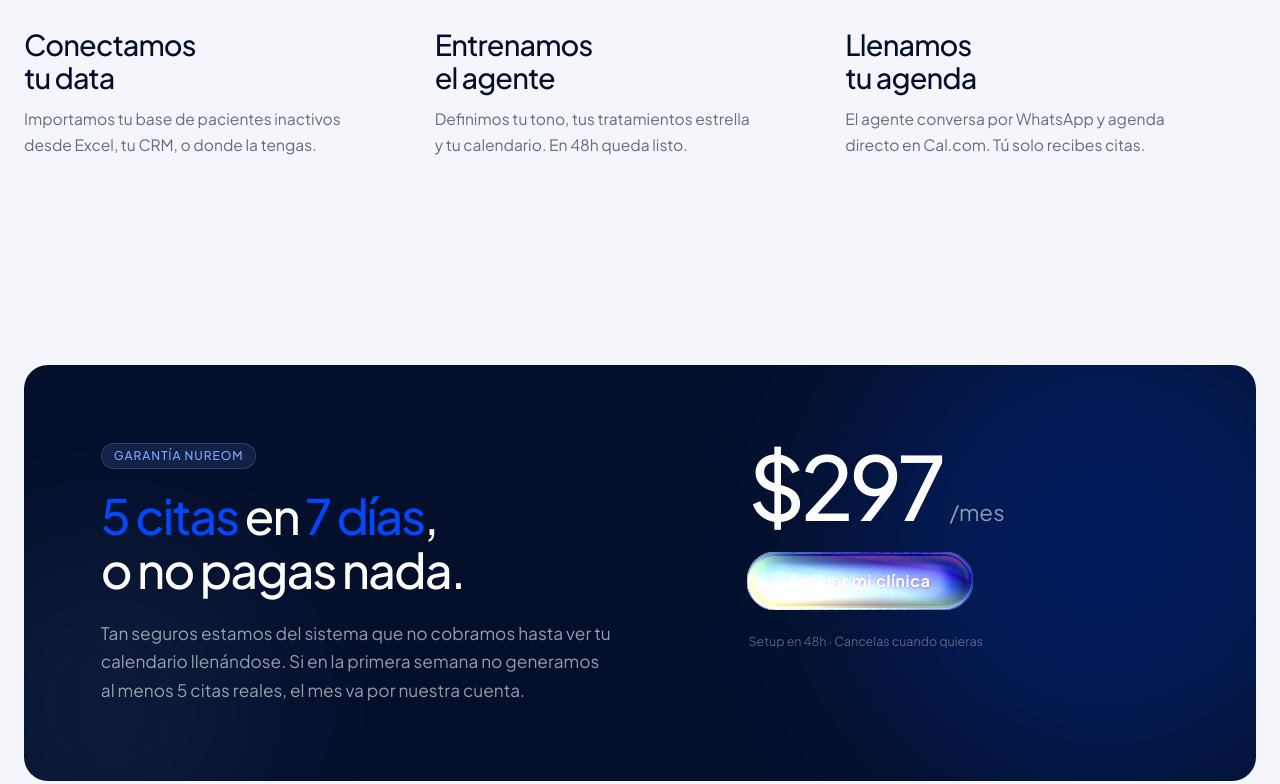
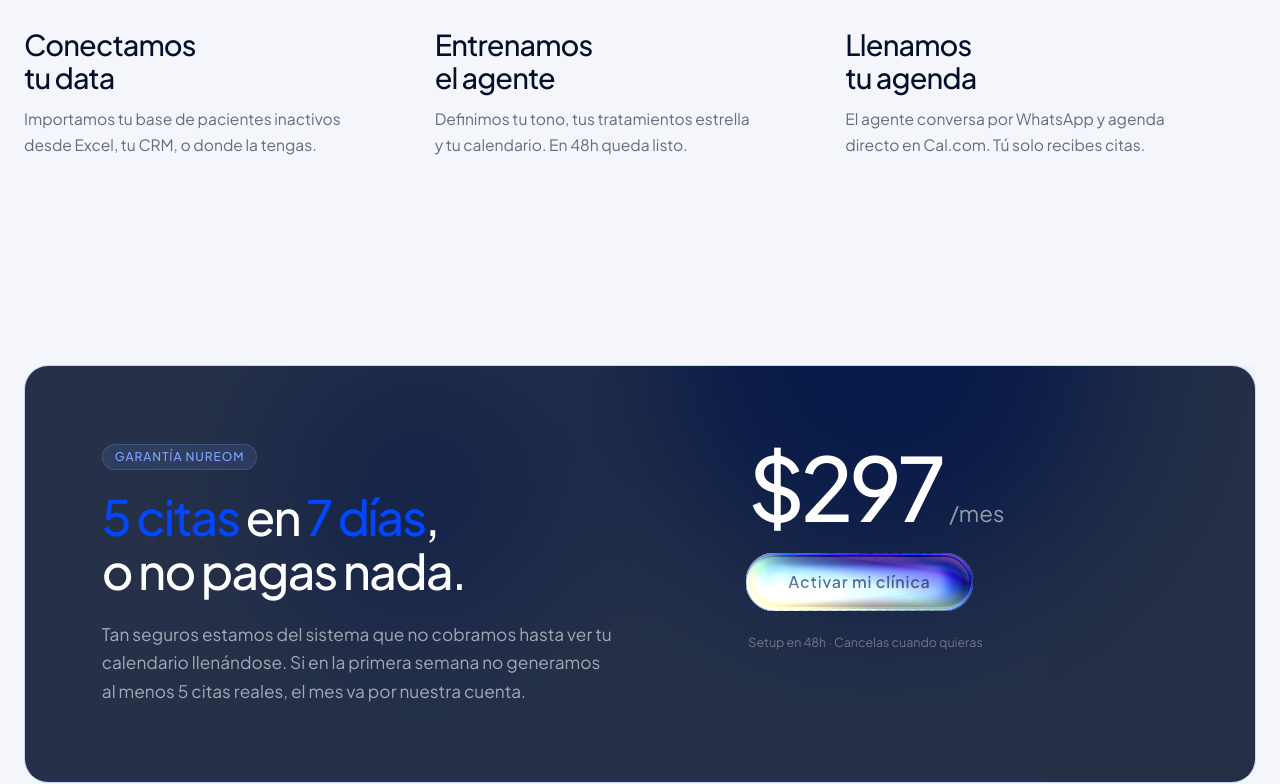
Before and after one commit to fernandoureta/nureomweb, a React (Vite) app: page / in a window 1280 px wide. Shown: the part 2661-3445 px from the top of the page. Built offline with nearby package versions, Linux system fonts and the light colour scheme.

Commit message:
Dark button text, blob bounce effect on pricing card
Co-Authored-By: Claude Sonnet 4.6 <noreply@anthropic.com>

```diff
--- a/src/components/GarantiaSection.tsx
+++ b/src/components/GarantiaSection.tsx
@@ -49,11 +49,14 @@ export default function GarantiaSection() {
         <div
           ref={cardRef}
           className="relative rounded-3xl overflow-hidden"
-          style={{ background: '#04102B', padding: 'clamp(3rem,6vw,5rem)' }}
+          style={{ padding: 'clamp(3rem,6vw,5rem)', border: '1px solid rgba(0,71,255,0.18)' }}
         >
-          {/* Halos */}
-          <div className="absolute pointer-events-none" style={{ top: '-18%', right: '-8%', width: '500px', height: '500px', background: 'rgba(0,71,255,0.22)', filter: 'blur(90px)', borderRadius: '50%', zIndex: 0 }} />
-          <div className="absolute pointer-events-none" style={{ bottom: '-20%', left: '-6%', width: '320px', height: '320px', background: 'rgba(127,163,255,0.08)', filter: 'blur(80px)', borderRadius: '50%', zIndex: 0 }} />
+          {/* Blobs animados */}
+          <div className="card-blob" style={{ top: '50%', left: '50%', width: '480px', height: '480px', backgroundColor: '#0047FF', filter: 'blur(80px)', opacity: 0.85, animationDuration: '5s', zIndex: 0 }} />
+          <div className="card-blob" style={{ top: '25%', left: '20%', width: '300px', height: '300px', backgroundColor: '#3A6FFF', filter: 'blur(65px)', opacity: 0.6, animationDuration: '7s', animationDelay: '-3s', zIndex: 0 }} />
+
+          {/* Overlay oscuro glass */}
+          <div className="absolute inset-0 pointer-events-none" style={{ background: 'rgba(4,16,43,0.86)', zIndex: 1 }} />
 
           <div className="relative z-10 grid grid-cols-1 md:grid-cols-12 gap-12 md:gap-8 items-start">
             {/* Izquierda */}
--- a/src/index.css
+++ b/src/index.css
@@ -261,10 +261,10 @@ div[id] {
   font-size: inherit;
   font-weight: inherit;
   letter-spacing: 0.05rem;
-  color: #fff;
+  color: #04102B;
   background-color: var(--color-btn-bg);
   box-shadow: inset 0 0 10px 9px var(--color-btn-inset);
-  text-shadow: 0 1px 4px rgba(127,163,255,0.8);
+  text-shadow: 0 1px 1px rgba(255,255,255,0.25);
   cursor: pointer;
   mix-blend-mode: color-dodge;
   transition: color 0.3s ease, text-shadow 0.3s ease;
@@ -313,8 +313,8 @@ div[id] {
   font-size: inherit;
   font-weight: inherit;
   letter-spacing: 0.05rem;
-  color: #fff;
-  text-shadow: 0 0 6px rgba(127,163,255,0.9);
+  color: #04102B;
+  text-shadow: 0 1px 1px rgba(255,255,255,0.3);
   box-shadow:
     inset 0 -4px 4px 0 rgba(0,0,0,0.25),
     inset 0  4px 4px 0 rgba(255,255,255,0.22);
@@ -348,3 +348,19 @@ div[id] {
   0%, 100% { opacity: 1; }
   50%       { opacity: 0.55; }
 }
+
+/* ── Blob bounce (Garantia card) ────────────────── */
+.card-blob {
+  position: absolute;
+  border-radius: 50%;
+  pointer-events: none;
+  animation: blob-bounce 5s infinite ease;
+}
+
+@keyframes blob-bounce {
+  0%   { transform: translate(-100%, -100%) translate3d(0,   0,   0); }
+  25%  { transform: translate(-100%, -100%) translate3d(100%, 0,   0); }
+  50%  { transform: translate(-100%, -100%) translate3d(100%, 100%, 0); }
+  75%  { transform: translate(-100%, -100%) translate3d(0,   100%, 0); }
+  100% { transform: translate(-100%, -100%) translate3d(0,   0,   0); }
+}
```
